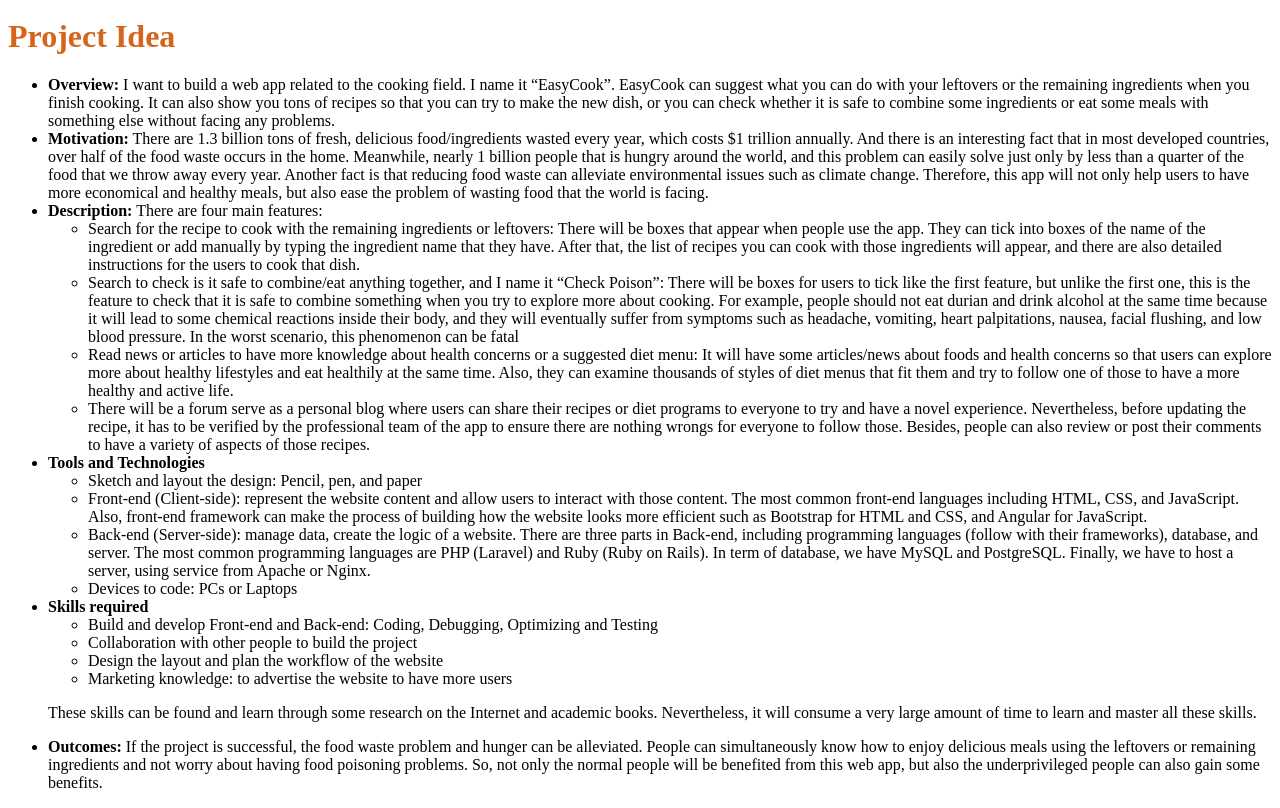
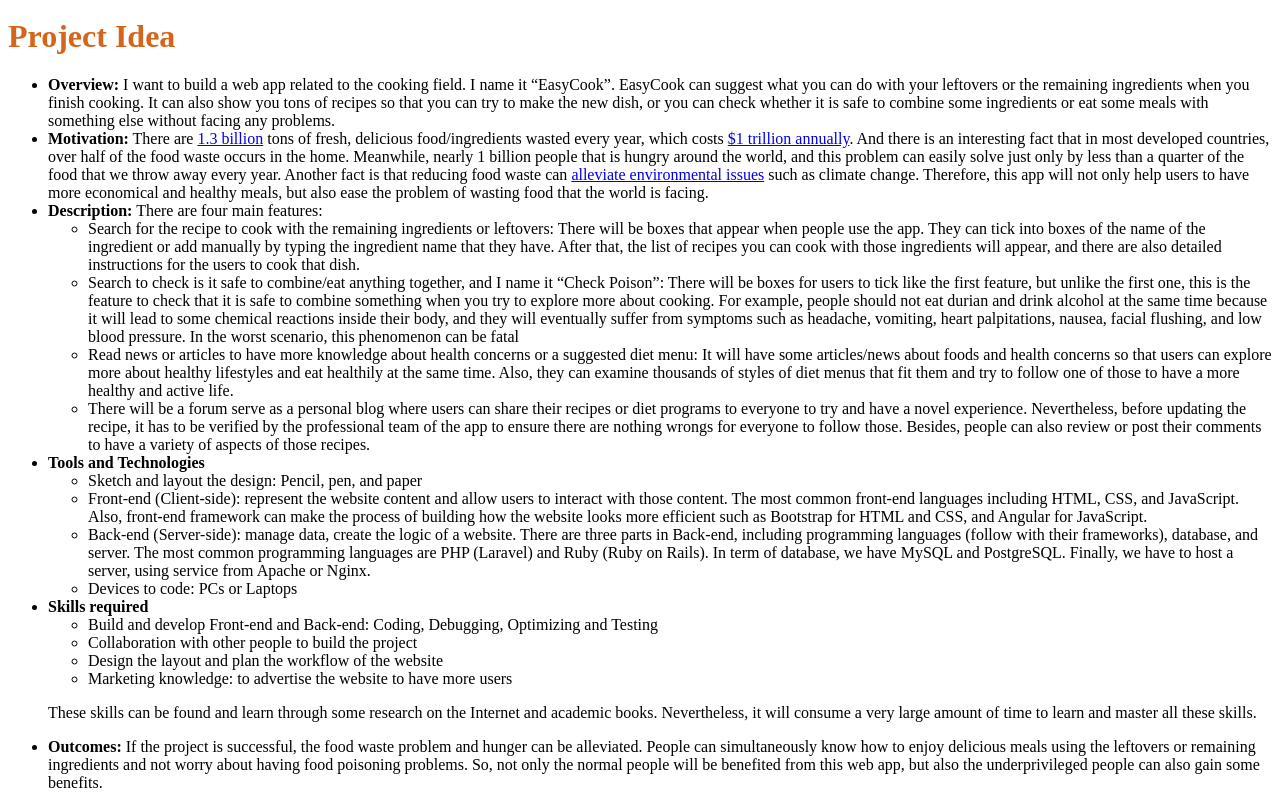
Before and after one commit to nguyendat1612/ITProfile-S3870837, a plain HTML site: page index.html in a window 1280 px wide. Shown: the part 3467-4275 px from the top of the page. Drawn offline with Linux system fonts and the light colour scheme.

Commit message:
Update index.html

```diff
--- a/index.html
+++ b/index.html
@@ -132,7 +132,7 @@
 
 
 
-    <!--Project Idea-->
+<!--Project Idea-->
 
     <div  class="project">
         <h1>Project Idea</h1>
@@ -140,7 +140,7 @@
             <li><span class="bold">Overview:</span> I want to build a web app related to the cooking field. I name it “EasyCook”. EasyCook can suggest what you can do with your leftovers or the remaining ingredients when you finish cooking. It can also show you tons of recipes so that you can try to make the new dish, or you can check whether it is safe to combine some ingredients or eat some meals with something else without facing any problems.
 
             </li>
-            <li><span class="bold">Motivation:</span> There are 1.3 billion tons of fresh, delicious food/ingredients wasted every year, which costs $1 trillion annually. And there is an interesting fact that in most developed countries, over half of the food waste occurs in the home. Meanwhile, nearly 1 billion people that is hungry around the world, and this problem can easily solve just only by less than a quarter of the food that we throw away every year. Another fact is that reducing food waste can alleviate environmental issues such as climate change. Therefore, this app will not only help users to have more economical and healthy meals, but also ease the problem of wasting food that the world is facing.</li>
+            <li><span class="bold">Motivation:</span> There are <a href="https://www.theworldcounts.com/challenges/consumption/foods-and-beverages/food-waste-facts" target="_blank">1.3 billion</a>  tons of fresh, delicious food/ingredients wasted every year, which costs <a href="https://olioex.com/food-waste/food-waste-facts/" target="_blank">$1 trillion annually</a>. And there is an interesting fact that in most developed countries, over half of the food waste occurs in the home. Meanwhile, nearly 1 billion people that is hungry around the world, and this problem can easily solve just only by less than a quarter of the food that we throw away every year. Another fact is that reducing food waste can <a href="https://www.nationalgeographic.com/news/2015/1/150122-food-waste-climate-change-hunger/" target="_blank">alleviate environmental issues</a>  such as climate change. Therefore, this app will not only help users to have more economical and healthy meals, but also ease the problem of wasting food that the world is facing.</li>
             <li><span class='bold'>Description:</span> There are four main features:
                 <ul>
                     <li>Search for the recipe to cook with the remaining ingredients or leftovers: There will be boxes that appear when people use the app. They can tick into boxes of the name of the ingredient or add manually by typing the ingredient name that they have. After that, the list of recipes you can cook with those ingredients will appear, and there are also detailed instructions for the users to cook that dish. </li>
```
